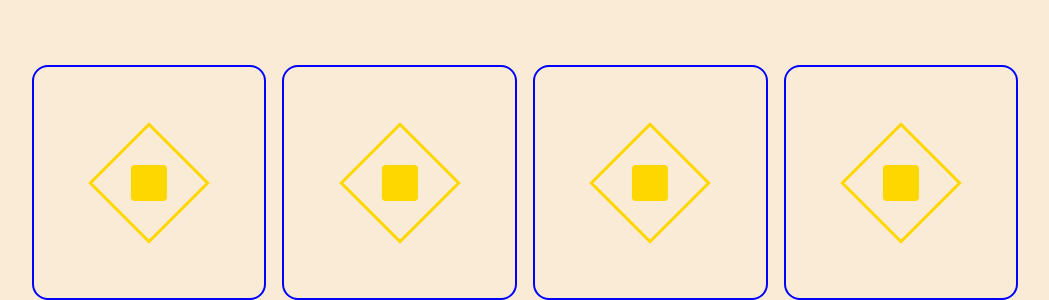
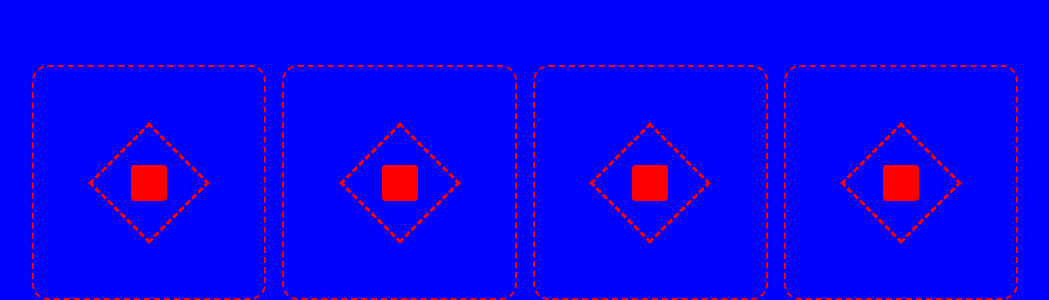
Before and after one commit to Giovanni-Cattaneo/kata-memory-game, a plain HTML site: page index.html in a window 1280 px wide. Shown: the part 73-373 px from the top of the page, without its empty margins (115-1164 px from the left). Drawn offline with Linux system fonts and the light colour scheme.

Commit message:
edit retry and winnig

```diff
--- a/assets/css/style.css
+++ b/assets/css/style.css
@@ -1,12 +1,14 @@
 body {
     background-color: antiquewhite;
     position: relative;
+    background-color: blue;
 
     & header {
 
         & h1 {
             text-align: center;
             margin-bottom: 5rem;
+            color: white;
         }
     }
 
@@ -24,7 +26,7 @@ body {
         width: 1000px;
 
         .box {
-            border: 2px solid blue;
+            border: 2px dashed red;
             border-radius: 1rem;
             padding: 2rem;
             width: calc((100% / 12) * 2);
@@ -34,14 +36,16 @@ body {
             align-items: center;
 
             & i {
-                font-size: 3rem
+                font-size: 4rem;
+                color: white;
             }
 
             .fa-diamond {
-                color: gold;
-                border: 3px solid gold;
+                color: red;
+                border: 3px dashed red;
                 transform: rotate(45deg);
                 padding: 1rem;
+                font-size: 3rem;
             }
 
         }
--- a/assets/js/main.js
+++ b/assets/js/main.js
@@ -123,7 +123,7 @@ function verify(array, element) {
         //     }, 300)
 
         // }
-        if (successArray.length == 6) {
+        if (successArray.length === 6) {
             alert("Congratulazioni, hai vinto!");
         }
     }
@@ -178,6 +178,7 @@ retry.addEventListener("click", function () {
     Array.from(boxes).forEach(box => {
         box.remove();
     });
+    successArray = []
     shuffle(myArray)
     start()
 })
```
